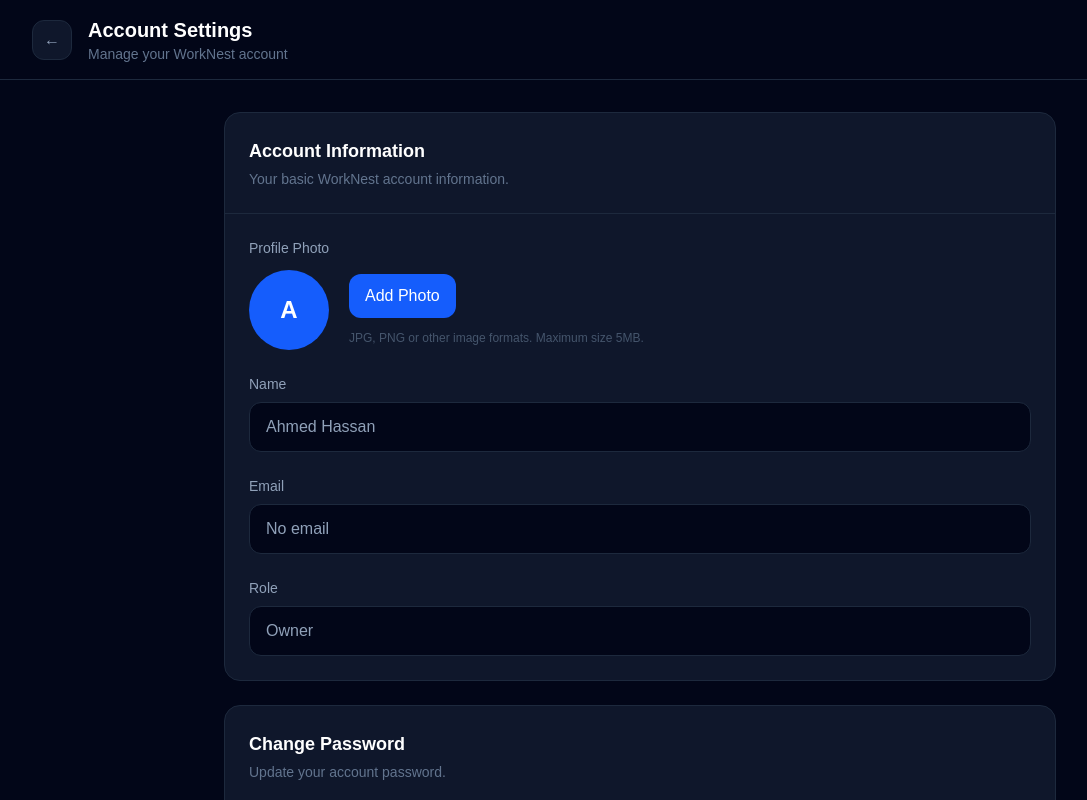
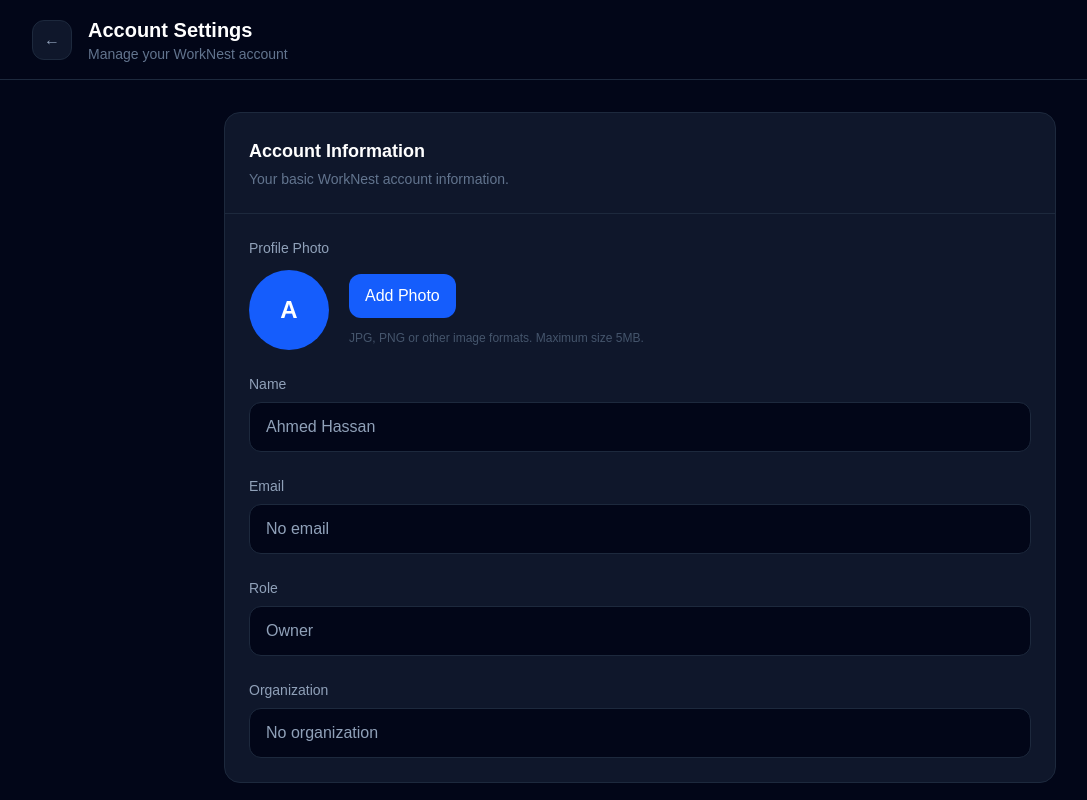
Before and after one commit to Ahmedhassan26444/WorkNest, a React app in the folder WorkNest/frontend/: page /settings in a window 1280 px wide. Shown: the top 800 px of the page, without its empty margins (0-1087 px from the left). Built offline with nearby package versions, Linux system fonts and the light colour scheme; no server answers; the HTML template or start-up script is replaced by a standard one.

Commit message:
minor changes in setting and profile

```diff
--- a/WorkNest/frontend/src/pages/Profile.jsx
+++ b/WorkNest/frontend/src/pages/Profile.jsx
@@ -2,6 +2,7 @@ import { useEffect, useState } from "react";
 import { useNavigate } from "react-router-dom";
 import { getProfile, updateProfile } from "../services/userApi";
 import croppedCircle from "../assets/cropped_circle_image.png";
+
 const Profile = () => {
   const navigate = useNavigate();
 
@@ -13,6 +14,7 @@ const Profile = () => {
   const [success, setSuccess] = useState("");
 
   // ================= GET PROFILE =================
+
   useEffect(() => {
     const fetchProfile = async () => {
       try {
@@ -34,6 +36,7 @@ const Profile = () => {
   }, []);
 
   // ================= UPDATE PROFILE =================
+
   const handleUpdateProfile = async () => {
     try {
       setSaving(true);
@@ -78,6 +81,7 @@ const Profile = () => {
   };
 
   // ================= LOGOUT =================
+
   const handleLogout = () => {
     localStorage.removeItem("token");
     localStorage.removeItem("user");
@@ -86,15 +90,20 @@ const Profile = () => {
   };
 
   // ================= USER DATA =================
+
   const userName = user?.name || "User";
   const userEmail = user?.email || "No email";
   const userRole = user?.role || "Owner";
+  const organizationName =
+    user?.organization?.name || "Organization";
+
   const userInitial = userName.charAt(0).toUpperCase();
 
   // Profile photo
   const profilePhoto = user?.profilePhoto;
 
   // ================= LOADING =================
+
   if (loading) {
     return (
       <div className="min-h-screen bg-slate-950 text-white flex items-center justify-center">
@@ -104,10 +113,12 @@ const Profile = () => {
   }
 
   // ================= UI =================
+
   return (
     <div className="min-h-screen bg-slate-950 text-white">
 
       {/* Header */}
+
       <header className="h-20 border-b border-slate-800 bg-slate-950 flex items-center justify-between px-5 md:px-8">
         <div className="flex items-center gap-4">
 
@@ -127,7 +138,6 @@ const Profile = () => {
               Profile
             </p>
           </div>
-
         </div>
 
         <button
@@ -139,9 +149,11 @@ const Profile = () => {
       </header>
 
       {/* Content */}
+
       <main className="max-w-4xl mx-auto px-5 md:px-8 py-10">
 
         {/* Page Heading */}
+
         <div className="mb-8">
           <p className="text-sm text-blue-400 font-medium mb-2">
             Account
@@ -157,6 +169,7 @@ const Profile = () => {
         </div>
 
         {/* Error */}
+
         {error && (
           <div className="mb-6 bg-red-500/10 border border-red-500/20 text-red-400 rounded-xl p-4">
             {error}
@@ -164,6 +177,7 @@ const Profile = () => {
         )}
 
         {/* Success */}
+
         {success && (
           <div className="mb-6 bg-emerald-500/10 border border-emerald-500/20 text-emerald-400 rounded-xl p-4">
             {success}
@@ -171,16 +185,17 @@ const Profile = () => {
         )}
 
         {/* Profile Card */}
+
         <div className="bg-slate-900 border border-slate-800 rounded-2xl overflow-hidden">
 
           {/* Profile Header */}
+
           <div className="p-8 border-b border-slate-800">
-
             <div className="flex items-center gap-5">
 
               {/* PROFILE AVATAR */}
+
               <div className="w-20 h-20 rounded-full overflow-hidden bg-blue-600 flex items-center justify-center text-3xl font-bold shrink-0">
-
                 {profilePhoto ? (
                   <img
                     src={croppedCircle}
@@ -190,7 +205,6 @@ const Profile = () => {
                 ) : (
                   userInitial
                 )}
-
               </div>
 
               <div>
@@ -206,12 +220,11 @@ const Profile = () => {
                   {userRole}
                 </span>
               </div>
-
             </div>
-
           </div>
 
           {/* Account Information */}
+
           <div className="p-8">
 
             <h3 className="text-lg font-semibold mb-6">
@@ -221,6 +234,7 @@ const Profile = () => {
             <div className="grid grid-cols-1 md:grid-cols-2 gap-5">
 
               {/* Name */}
+
               <div>
                 <p className="text-sm text-slate-500 mb-2">
                   Full Name
@@ -235,6 +249,7 @@ const Profile = () => {
               </div>
 
               {/* Email */}
+
               <div>
                 <p className="text-sm text-slate-500 mb-2">
                   Email Address
@@ -246,6 +261,7 @@ const Profile = () => {
               </div>
 
               {/* Role */}
+
               <div>
                 <p className="text-sm text-slate-500 mb-2">
                   Role
@@ -256,7 +272,20 @@ const Profile = () => {
                 </div>
               </div>
 
+              {/* Organization */}
+
+              <div>
+                <p className="text-sm text-slate-500 mb-2">
+                  Organization
+                </p>
+
+                <div className="bg-slate-950 border border-slate-800 rounded-xl px-4 py-3 text-slate-400">
+                  {organizationName}
+                </div>
+              </div>
+
               {/* Account Status */}
+
               <div>
                 <p className="text-sm text-slate-500 mb-2">
                   Account Status
@@ -266,12 +295,11 @@ const Profile = () => {
                   ● Active
                 </div>
               </div>
-
             </div>
 
             {/* Update Button */}
+
             <div className="mt-8 pt-6 border-t border-slate-800">
-
               <button
                 onClick={handleUpdateProfile}
                 disabled={saving}
@@ -279,10 +307,10 @@ const Profile = () => {
               >
                 {saving ? "Saving..." : "Save Changes"}
               </button>
-
             </div>
 
             {/* Actions */}
+
             <div className="mt-6 pt-6 border-t border-slate-800 flex flex-wrap gap-3">
 
               <button
@@ -300,7 +328,6 @@ const Profile = () => {
               </button>
 
             </div>
-
           </div>
         </div>
       </main>
--- a/WorkNest/frontend/src/pages/Settings.jsx
+++ b/WorkNest/frontend/src/pages/Settings.jsx
@@ -1,6 +1,8 @@
-import { useState } from "react";
+import { useEffect, useState } from "react";
 import { useNavigate } from "react-router-dom";
+
 import {
+  getProfile,
   changePassword,
   deleteAccount,
   uploadProfilePhoto,
@@ -11,7 +13,6 @@ const Settings = () => {
   const navigate = useNavigate();
 
   // ================= USER =================
-
   const storedUser = localStorage.getItem("user");
 
   const user = (() => {
@@ -27,6 +28,8 @@ const Settings = () => {
   const userRole = user?.role || "Owner";
 
   // ================= STATES =================
+  const [organizationName, setOrganizationName] =
+    useState("Loading...");
 
   const [profilePhoto, setProfilePhoto] = useState(
     user?.profilePhoto || null
@@ -37,19 +40,45 @@ const Settings = () => {
   const [photoSuccess, setPhotoSuccess] = useState("");
 
   const [showPasswordForm, setShowPasswordForm] = useState(false);
-
   const [currentPassword, setCurrentPassword] = useState("");
   const [newPassword, setNewPassword] = useState("");
   const [confirmPassword, setConfirmPassword] = useState("");
-
   const [passwordError, setPasswordError] = useState("");
   const [passwordSuccess, setPasswordSuccess] = useState("");
 
   const [showDeleteConfirm, setShowDeleteConfirm] = useState(false);
   const [deleteError, setDeleteError] = useState("");
 
+  // ================= GET PROFILE =================
+  useEffect(() => {
+    const fetchProfile = async () => {
+      try {
+        const response = await getProfile();
+
+        const currentUser = response.user;
+
+        setOrganizationName(
+          currentUser?.organization?.name || "No organization"
+        );
+
+        // Keep localStorage user updated
+        localStorage.setItem(
+          "user",
+          JSON.stringify(currentUser)
+        );
+
+        // Update profile photo if available
+        setProfilePhoto(currentUser?.profilePhoto || null);
+      } catch (error) {
+        console.error("Failed to fetch profile:", error);
+        setOrganizationName("No organization");
+      }
+    };
+
+    fetchProfile();
+  }, []);
+
   // ================= PROFILE PHOTO URL =================
-
   const getProfilePhotoUrl = () => {
     if (!profilePhoto) return null;
 
@@ -61,7 +90,6 @@ const Settings = () => {
   };
 
   // ================= UPLOAD PROFILE PHOTO =================
-
   const handlePhotoUpload = async (e) => {
     const file = e.target.files?.[0];
 
@@ -71,14 +99,12 @@ const Settings = () => {
     setPhotoSuccess("");
 
     // Check file type
-
     if (!file.type.startsWith("image/")) {
       setPhotoError("Please select a valid image.");
       return;
     }
 
     // Check file size - 5MB
-
     if (file.size > 5 * 1024 * 1024) {
       setPhotoError("Image must be smaller than 5MB.");
       return;
@@ -88,13 +114,11 @@ const Settings = () => {
       setPhotoLoading(true);
 
       const response = await uploadProfilePhoto(file);
-
       const updatedUser = response.user;
 
       setProfilePhoto(updatedUser.profilePhoto || null);
 
       // Update localStorage user
-
       const currentUser = JSON.parse(
         localStorage.getItem("user") || "{}"
       );
@@ -108,23 +132,23 @@ const Settings = () => {
       );
 
       setPhotoSuccess(
-        response.message || "Profile photo uploaded successfully."
+        response.message ||
+          "Profile photo uploaded successfully."
       );
     } catch (error) {
       setPhotoError(
-        error.message || "Failed to upload profile photo."
+        error.message ||
+          "Failed to upload profile photo."
       );
     } finally {
       setPhotoLoading(false);
 
       // Allow selecting the same image again
-
       e.target.value = "";
     }
   };
 
   // ================= DELETE PROFILE PHOTO =================
-
   const handleDeletePhoto = async () => {
     setPhotoError("");
     setPhotoSuccess("");
@@ -137,7 +161,6 @@ const Settings = () => {
       setProfilePhoto(null);
 
       // Update localStorage user
-
       const currentUser = JSON.parse(
         localStorage.getItem("user") || "{}"
       );
@@ -151,11 +174,13 @@ const Settings = () => {
       );
 
       setPhotoSuccess(
-        response.message || "Profile photo deleted successfully."
+        response.message ||
+          "Profile photo deleted successfully."
       );
     } catch (error) {
       setPhotoError(
-        error.message || "Failed to delete profile photo."
+        error.message ||
+          "Failed to delete profile photo."
       );
     } finally {
       setPhotoLoading(false);
@@ -163,7 +188,6 @@ const Settings = () => {
   };
 
   // ================= CHANGE PASSWORD =================
-
   const handleChangePassword = async (e) => {
     e.preventDefault();
 
@@ -171,14 +195,14 @@ const Settings = () => {
     setPasswordSuccess("");
 
     // Check empty fields
-
     if (!currentPassword || !newPassword || !confirmPassword) {
-      setPasswordError("Please fill in all password fields.");
+      setPasswordError(
+        "Please fill in all password fields."
+      );
       return;
     }
 
     // Check password length
-
     if (newPassword.length < 6) {
       setPasswordError(
         "New password must be at least 6 characters long."
@@ -187,7 +211,6 @@ const Settings = () => {
     }
 
     // Check password match
-
     if (newPassword !== confirmPassword) {
       setPasswordError(
         "New password and confirm password do not match."
@@ -202,23 +225,23 @@ const Settings = () => {
       );
 
       setPasswordSuccess(
-        response.message || "Password changed successfully."
+        response.message ||
+          "Password changed successfully."
       );
 
       // Clear fields
-
       setCurrentPassword("");
       setNewPassword("");
       setConfirmPassword("");
     } catch (error) {
       setPasswordError(
-        error.message || "Failed to change password."
+        error.message ||
+          "Failed to change password."
       );
     }
   };
 
   // ================= DELETE ACCOUNT =================
-
   const handleDeleteAccount = async () => {
     setDeleteError("");
 
@@ -226,35 +249,30 @@ const Settings = () => {
       const response = await deleteAccount();
 
       alert(
-        response.message || "Account deleted successfully."
+        response.message ||
+          "Account deleted successfully."
       );
 
       // Remove logged-in user data
-
       localStorage.removeItem("token");
       localStorage.removeItem("user");
 
       // Go back to login
-
       navigate("/login");
     } catch (error) {
       setDeleteError(
-        error.message || "Failed to delete account."
+        error.message ||
+          "Failed to delete account."
       );
     }
   };
 
   // ================= UI =================
-
   return (
     <div className="min-h-screen bg-slate-950 text-white">
-
       {/* ================= HEADER ================= */}
-
       <header className="h-20 border-b border-slate-800 bg-slate-950 flex items-center px-5 md:px-8">
-
         <div className="flex items-center gap-4">
-
           <button
             onClick={() => navigate("/dashboard")}
             className="w-10 h-10 rounded-xl bg-slate-900 border border-slate-800 flex items-center justify-center text-slate-400 hover:text-white hover:border-slate-700 transition"
@@ -263,7 +281,6 @@ const Settings = () => {
           </button>
 
           <div>
-
             <h1 className="text-xl font-semibold">
               Account Settings
             </h1>
@@ -271,23 +288,15 @@ const Settings = () => {
             <p className="text-sm text-slate-500">
               Manage your WorkNest account
             </p>
-
           </div>
-
         </div>
-
       </header>
 
       {/* ================= CONTENT ================= */}
-
       <main className="max-w-4xl mx-auto p-5 md:p-8">
-
         {/* ================= ACCOUNT INFORMATION ================= */}
-
         <section className="bg-slate-900 border border-slate-800 rounded-2xl overflow-hidden mb-6">
-
           <div className="p-6 border-b border-slate-800">
-
             <h2 className="text-lg font-semibold">
               Account Information
             </h2>
@@ -295,25 +304,18 @@ const Settings = () => {
             <p className="text-sm text-slate-500 mt-1">
               Your basic WorkNest account information.
             </p>
-
           </div>
 
           <div className="p-6 space-y-6">
-
             {/* ================= PROFILE PHOTO ================= */}
-
             <div>
-
               <label className="block text-sm text-slate-400 mb-3">
                 Profile Photo
               </label>
 
               <div className="flex flex-col sm:flex-row sm:items-center gap-5">
-
                 {/* Avatar */}
-
                 <div className="w-20 h-20 rounded-full overflow-hidden bg-blue-600 flex items-center justify-center text-2xl font-bold shrink-0">
-
                   {profilePhoto ? (
                     <img
                       src={getProfilePhotoUrl()}
@@ -323,17 +325,12 @@ const Settings = () => {
                   ) : (
                     userName.charAt(0).toUpperCase()
                   )}
-
                 </div>
 
                 {/* Photo Controls */}
-
                 <div className="flex flex-col gap-3">
-
                   <div className="flex flex-wrap gap-3">
-
                     {/* Add / Change Photo */}
-
                     <label
                       className={`px-4 py-2.5 rounded-xl bg-blue-600 hover:bg-blue-700 text-white font-medium transition cursor-pointer ${
                         photoLoading
@@ -341,7 +338,6 @@ const Settings = () => {
                           : ""
                       }`}
                     >
-
                       {photoLoading
                         ? "Uploading..."
                         : profilePhoto
@@ -355,11 +351,9 @@ const Settings = () => {
                         className="hidden"
                         disabled={photoLoading}
                       />
-
                     </label>
 
                     {/* Delete Photo */}
-
                     {profilePhoto && (
                       <button
                         type="button"
@@ -370,20 +364,16 @@ const Settings = () => {
                         Delete Photo
                       </button>
                     )}
-
                   </div>
 
                   <p className="text-xs text-slate-600">
                     JPG, PNG or other image formats. Maximum size
                     5MB.
                   </p>
-
                 </div>
-
               </div>
 
               {/* Photo Error */}
-
               {photoError && (
                 <div className="mt-4 p-3 rounded-xl bg-red-500/10 border border-red-500/20 text-red-400 text-sm">
                   {photoError}
@@ -391,19 +381,15 @@ const Settings = () => {
               )}
 
               {/* Photo Success */}
-
               {photoSuccess && (
                 <div className="mt-4 p-3 rounded-xl bg-green-500/10 border border-green-500/20 text-green-400 text-sm">
                   {photoSuccess}
                 </div>
               )}
-
             </div>
 
             {/* ================= NAME ================= */}
-
             <div>
-
               <label className="block text-sm text-slate-400 mb-2">
                 Name
               </label>
@@ -414,13 +400,10 @@ const Settings = () => {
                 disabled
                 className="w-full px-4 py-3 rounded-xl bg-slate-950 border border-slate-800 text-slate-400 outline-none"
               />
-
             </div>
 
             {/* ================= EMAIL ================= */}
-
             <div>
-
               <label className="block text-sm text-slate-400 mb-2">
                 Email
               </label>
@@ -431,13 +414,10 @@ const Settings = () => {
                 disabled
                 className="w-full px-4 py-3 rounded-xl bg-slate-950 border border-slate-800 text-slate-400 outline-none"
               />
-
             </div>
 
             {/* ================= ROLE ================= */}
-
             <div>
-
               <label className="block text-sm text-slate-400 mb-2">
                 Role
               </label>
@@ -448,19 +428,27 @@ const Settings = () => {
                 disabled
                 className="w-full px-4 py-3 rounded-xl bg-slate-950 border border-slate-800 text-slate-400 outline-none capitalize"
               />
-
             </div>
 
+            {/* ================= ORGANIZATION ================= */}
+            <div>
+              <label className="block text-sm text-slate-400 mb-2">
+                Organization
+              </label>
+
+              <input
+                type="text"
+                value={organizationName}
+                disabled
+                className="w-full px-4 py-3 rounded-xl bg-slate-950 border border-slate-800 text-slate-400 outline-none"
+              />
+            </div>
           </div>
-
         </section>
 
         {/* ================= CHANGE PASSWORD ================= */}
-
         <section className="bg-slate-900 border border-slate-800 rounded-2xl overflow-hidden mb-6">
-
           <div className="p-6 border-b border-slate-800">
-
             <h2 className="text-lg font-semibold">
               Change Password
             </h2>
@@ -468,13 +456,10 @@ const Settings = () => {
             <p className="text-sm text-slate-500 mt-1">
               Update your account password.
             </p>
-
           </div>
 
           <div className="p-6">
-
             {!showPasswordForm ? (
-
               <button
                 onClick={() => {
                   setShowPasswordForm(true);
@@ -485,18 +470,13 @@ const Settings = () => {
               >
                 Change Password
               </button>
-
             ) : (
-
               <form
                 onSubmit={handleChangePassword}
                 className="space-y-5"
               >
-
                 {/* Current Password */}
-
                 <div>
-
                   <label className="block text-sm text-slate-400 mb-2">
                     Current Password
                   </label>
@@ -510,13 +490,10 @@ const Settings = () => {
                     placeholder="Enter current password"
                     className="w-full px-4 py-3 rounded-xl bg-slate-950 border border-slate-800 text-white placeholder-slate-600 outline-none focus:border-blue-500"
                   />
-
                 </div>
 
                 {/* New Password */}
-
                 <div>
-
                   <label className="block text-sm text-slate-400 mb-2">
                     New Password
                   </label>
@@ -534,13 +511,10 @@ const Settings = () => {
                   <p className="text-xs text-slate-600 mt-2">
                     Password must contain at least 6 characters.
                   </p>
-
                 </div>
 
                 {/* Confirm Password */}
-
                 <div>
-
                   <label className="block text-sm text-slate-400 mb-2">
                     Confirm New Password
                   </label>
@@ -554,11 +528,9 @@ const Settings = () => {
                     placeholder="Confirm new password"
                     className="w-full px-4 py-3 rounded-xl bg-slate-950 border border-slate-800 text-white placeholder-slate-600 outline-none focus:border-blue-500"
                   />
-
                 </div>
 
                 {/* Error */}
-
                 {passwordError && (
                   <div className="p-3 rounded-xl bg-red-500/10 border border-red-500/20 text-red-400 text-sm">
                     {passwordError}
@@ -566,7 +538,6 @@ const Settings = () => {
                 )}
 
                 {/* Success */}
-
                 {passwordSuccess && (
                   <div className="p-3 rounded-xl bg-green-500/10 border border-green-500/20 text-green-400 text-sm">
                     {passwordSuccess}
@@ -574,9 +545,7 @@ const Settings = () => {
                 )}
 
                 {/* Buttons */}
-
                 <div className="flex flex-wrap gap-3">
-
                   <button
                     type="submit"
                     className="px-5 py-3 rounded-xl bg-blue-600 hover:bg-blue-700 text-white font-medium transition"
@@ -595,23 +564,15 @@ const Settings = () => {
                   >
                     Cancel
                   </button>
-
                 </div>
-
               </form>
-
             )}
-
           </div>
-
         </section>
 
         {/* ================= DANGER ZONE ================= */}
-
         <section className="bg-slate-900 border border-red-500/20 rounded-2xl overflow-hidden">
-
           <div className="p-6 border-b border-red-500/10">
-
             <h2 className="text-lg font-semibold text-red-400">
               Danger Zone
             </h2>
@@ -619,13 +580,10 @@ const Settings = () => {
             <p className="text-sm text-slate-500 mt-1">
               Permanently delete your WorkNest account.
             </p>
-
           </div>
 
           <div className="p-6">
-
             {!showDeleteConfirm ? (
-
               <button
                 onClick={() => {
                   setShowDeleteConfirm(true);
@@ -635,13 +593,9 @@ const Settings = () => {
               >
                 Delete Account
               </button>
-
             ) : (
-
               <div className="space-y-4">
-
                 <div className="p-4 rounded-xl bg-red-500/10 border border-red-500/20">
-
                   <h3 className="font-semibold text-red-400">
                     Are you sure?
                   </h3>
@@ -650,11 +604,9 @@ const Settings = () => {
                     This action will permanently delete your
                     WorkNest account. This cannot be undone.
                   </p>
-
                 </div>
 
                 {/* Delete Error */}
-
                 {deleteError && (
                   <div className="p-3 rounded-xl bg-red-500/10 border border-red-500/20 text-red-400 text-sm">
                     {deleteError}
@@ -662,7 +614,6 @@ const Settings = () => {
                 )}
 
                 <div className="flex flex-wrap gap-3">
-
                   <button
                     onClick={handleDeleteAccount}
                     className="px-5 py-3 rounded-xl bg-red-600 hover:bg-red-700 text-white font-medium transition"
@@ -679,19 +630,12 @@ const Settings = () => {
                   >
                     Cancel
                   </button>
-
                 </div>
-
               </div>
-
             )}
-
           </div>
-
         </section>
-
       </main>
-
     </div>
   );
 };
```
Also changed, not shown: 1 other file (tests, documents, lock files or other folders).
